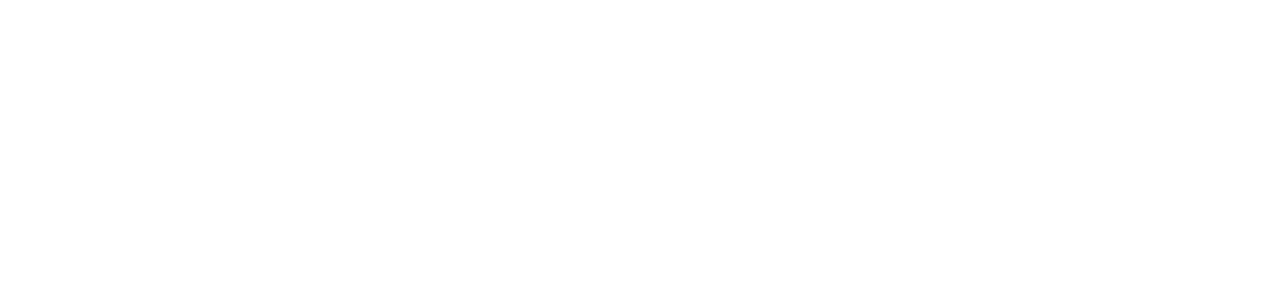
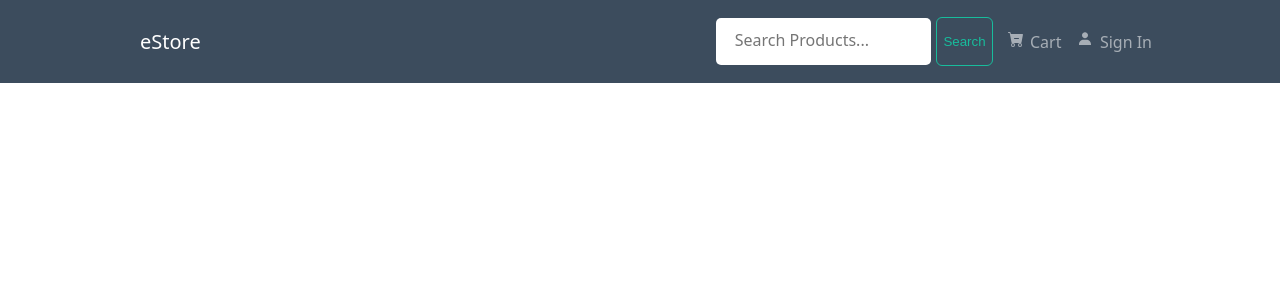
Before and after one commit to diwakardayal/eStore2, a React (Vite) app in the folder frontend/: page / in a window 1280 px wide. Shown: the top 300 px of the page. Built offline with nearby package versions, Linux system fonts and the light colour scheme.

Commit message:
add navbar;

```diff
--- a/frontend/package.json
+++ b/frontend/package.json
@@ -11,7 +11,9 @@
 	},
 	"dependencies": {
 		"react": "^18.2.0",
-		"react-dom": "^18.2.0"
+		"react-dom": "^18.2.0",
+		"react-icons": "^4.11.0",
+		"styled-components": "^6.1.0"
 	},
 	"devDependencies": {
 		"@types/react": "^18.2.15",
--- a/frontend/src/App.jsx
+++ b/frontend/src/App.jsx
@@ -1,5 +1,10 @@
+import Header from "./components/Header/Header"
 function App() {
-	return <></>
+	return (
+		<>
+			<Header />
+		</>
+	)
 }
 
 export default App
--- /dev/null
+++ b/frontend/src/components/Header/Header.css
@@ -0,0 +1,106 @@
+.wrapper {
+	background-color: #3c4c5d;
+	font-family: system-ui;
+}
+
+nav {
+	width: 80%;
+	margin: auto;
+	padding-top: 1rem;
+	padding-bottom: 1rem;
+	color: white;
+	display: flex;
+	justify-content: space-between;
+	align-items: center;
+	position: relative;
+}
+
+.logo {
+	margin: 0.75rem;
+	font-size: 20px;
+}
+
+.toggle-buttons {
+	position: absolute;
+	top: 1.5rem;
+	right: 1rem;
+	display: none;
+	flex-direction: column;
+	justify-content: space-between;
+	width: 30px;
+	height: 22px;
+	cursor: pointer;
+}
+
+.toggle-buttons .bar {
+	width: 100%;
+	height: 3px;
+	border-radius: 10px;
+	background-color: white;
+}
+
+.navlinks {
+	display: flex;
+	flex-direction: row;
+	align-items: center;
+	gap: 1rem;
+}
+
+.navlinks .searchInputBox {
+	padding: 1rem 1.2rem;
+	border-radius: 5px;
+	border: none;
+	outline: none;
+}
+
+.searchInputBox::placeholder {
+	font-family: system-ui;
+	font-size: 1rem;
+}
+
+.searchButton {
+	background-color: transparent;
+	outline: 1px solid #18bc9c;
+	color: #18bc9c;
+	border: none;
+	border-radius: 5px;
+}
+
+.searchButton:hover {
+	background-color: #18bc9c;
+	color: white;
+	cursor: pointer;
+}
+
+.headerSignIn,
+.headerCart {
+	color: #ffffff8c;
+}
+
+.headerSignIn:hover,
+.headerCart:hover {
+	color: #ffffffc2;
+	cursor: pointer;
+}
+
+@media (max-width: 768px) {
+	nav {
+		flex-direction: column;
+		align-items: flex-start;
+	}
+
+	.toggle-buttons {
+		display: flex;
+	}
+
+	.navlinks {
+		display: none;
+		width: 100%;
+		flex-direction: column;
+		align-items: start;
+	}
+
+	.navlinks.active {
+		display: flex;
+	}
+}
--- /dev/null
+++ b/frontend/src/components/Header/Header.jsx
@@ -0,0 +1,50 @@
+import { useEffect } from "react"
+import { BsCartDashFill } from "react-icons/bs"
+import { BiSolidUser } from "react-icons/bi"
+import "./Header.css"
+
+export default function Header() {
+	useEffect(() => {
+		try {
+			const toggleButtons = document.getElementsByClassName("toggle-buttons")[0]
+			const navLinks = document.getElementsByClassName("navlinks")[0]
+
+			toggleButtons.addEventListener("click", () => {
+				navLinks.classList.toggle("active")
+			})
+		} catch (e) {
+			console.log(e)
+		}
+	}, [])
+
+	return (
+		<div className="wrapper">
+			<nav>
+				<div className="logo">eStore</div>
+				<div className="toggle-buttons">
+					<span className="bar"></span>
+					<span className="bar"></span>
+					<span className="bar"></span>
+				</div>
+				<div className="navlinks">
+					<div style={{ display: "flex", justifyItems: "center", gap: ".4rem" }}>
+						<input className="searchInputBox" placeholder="Search Products..." />
+						<button className="searchButton">Search</button>
+					</div>
+					<div
+						style={{ display: "flex", justifyItems: "center", gap: ".4rem" }}
+						className="headerCart"
+					>
+						<BsCartDashFill /> Cart
+					</div>
+					<div
+						style={{ display: "flex", justifyItems: "center", gap: ".4rem" }}
+						className="headerSignIn"
+					>
+						<BiSolidUser /> Sign In
+					</div>
+				</div>
+			</nav>
+		</div>
+	)
+}
--- a/frontend/src/index.css
+++ b/frontend/src/index.css
@@ -1,3 +1,8 @@
+* {
+	box-sizing: border-box;
+}
+
 body {
 	margin: 0;
+	padding: 0;
 }
--- a/frontend/src/main.jsx
+++ b/frontend/src/main.jsx
@@ -1,10 +1,5 @@
-import React from "react"
 import ReactDOM from "react-dom/client"
 import App from "./App.jsx"
 import "./index.css"
 
-ReactDOM.createRoot(document.getElementById("root")).render(
-	<React.StrictMode>
-		<App />
-	</React.StrictMode>,
-)
+ReactDOM.createRoot(document.getElementById("root")).render(<App />)
```
Also changed, not shown: 1 other file (tests, documents, lock files or other folders).
